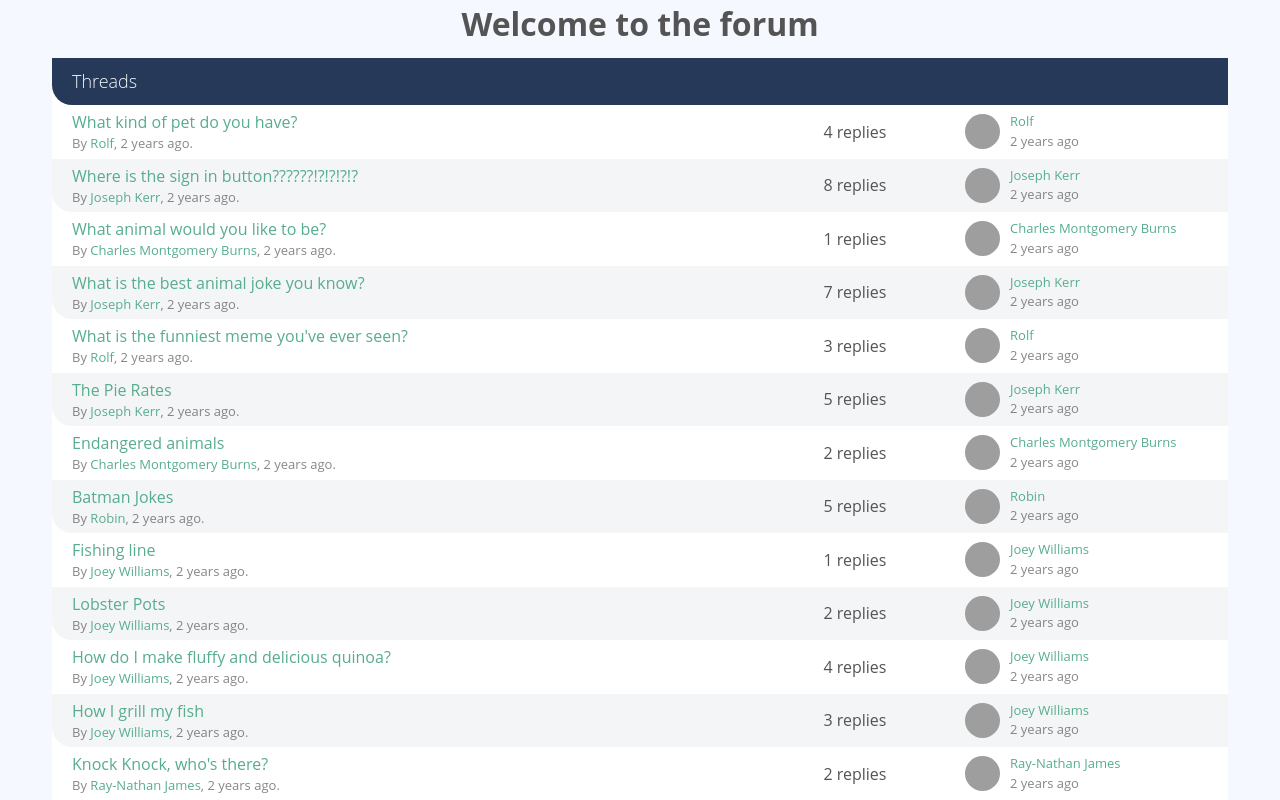
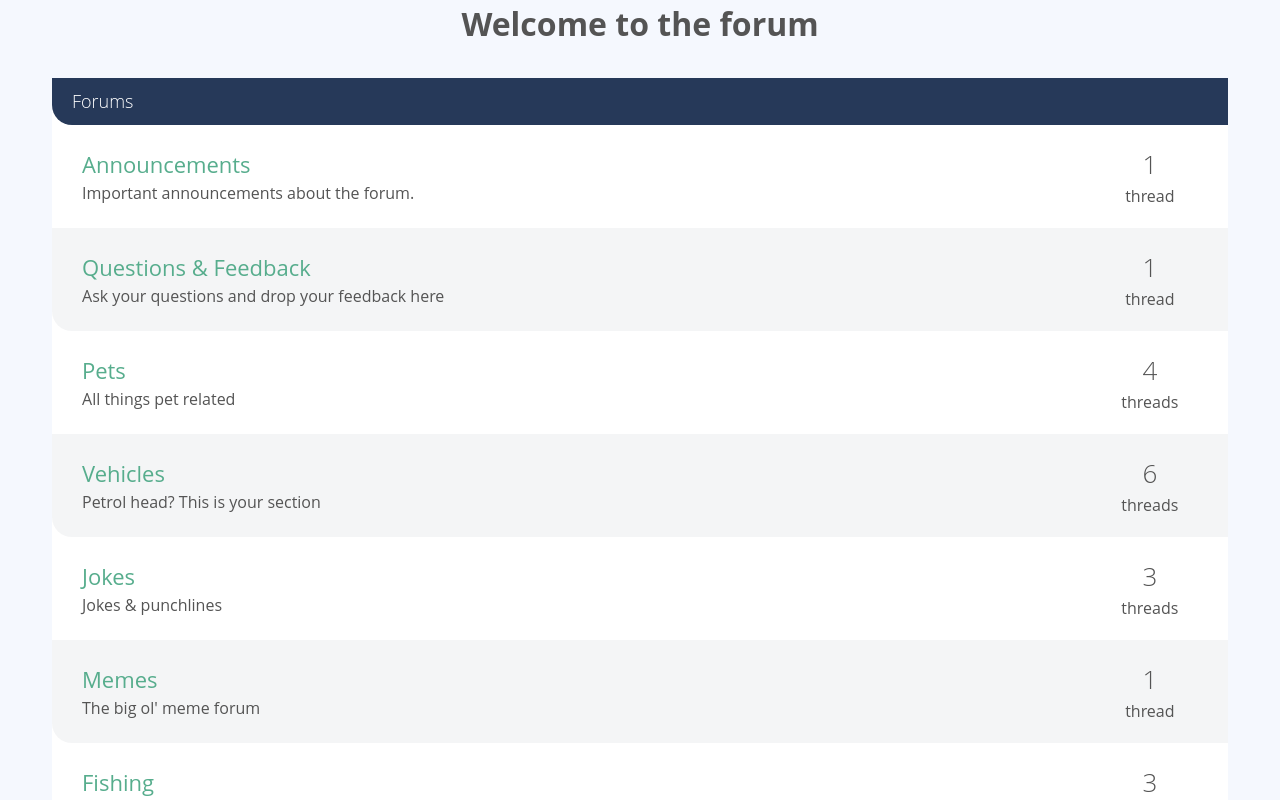
Before and after one commit to brendamoreira/vue-forum, a Vue app: page / in a window 1280 px wide. Shown: the top 800 px of the page. Built offline with nearby package versions, Linux system fonts and the light colour scheme; grey boxes are pictures that could not be loaded.

Commit message:
add forum list

```diff
--- /dev/null
+++ b/src/components/ForumList.vue
@@ -0,0 +1,47 @@
+<template>
+  <div class="col-full">
+    <div class="forum-list">
+      <h2 class="list-title">
+        <a href="#">Forums</a>
+      </h2>
+      <div class="forum-listing" v-for="forum in forums" :key="forum.id">
+        <div class="forum-details">
+          <router-link
+            :to="{ name: 'Forum', params: { id: forum.id } }"
+            class="text-xlarge"
+            href="forum.html"
+          >
+            {{ forum.name }}
+          </router-link>
+          <p>{{ forum.description }}</p>
+        </div>
+        <div class="threads-count">
+          <p>
+            <span class="count">{{ forum.threads?.length }}</span>
+            {{ forumThreadsWord(forum)}}
+          </p>
+        </div>
+      </div>
+    </div>
+  </div>
+</template>
+<script>
+export default {
+  props: {
+    forums: {
+      required: true,
+      type: Array,
+    },
+  },
+  methods: {
+    forumThreadsWord(forum) {
+      if (forum.threads?.length) {
+        return forum.threads?.length > 1 ? "threads" : "thread";
+      } else {
+        return "no threads";
+      }
+    },
+  },
+};
+</script>
+<style></style>
--- a/src/pages/HomePage.vue
+++ b/src/pages/HomePage.vue
@@ -1,20 +1,18 @@
 <template>
   <h1>Welcome to the forum</h1>
-  <ThreadList :threads="threads"/>
+  <ForumList :forums="forums"/>
 </template>
 <script>
-import ThreadList from '@/components/ThreadList'
 import sourceData from "@/data.json";
+import ForumList from '@/components/ForumList.vue';
 
 export default {
     components: {
-    ThreadList
+    ForumList
 },
   data() {
     return {
-      threads: sourceData.threads,
-      posts: sourceData.posts,
-      users: sourceData.users,
+      forums: sourceData.forums,
     };
   },
 };
```
